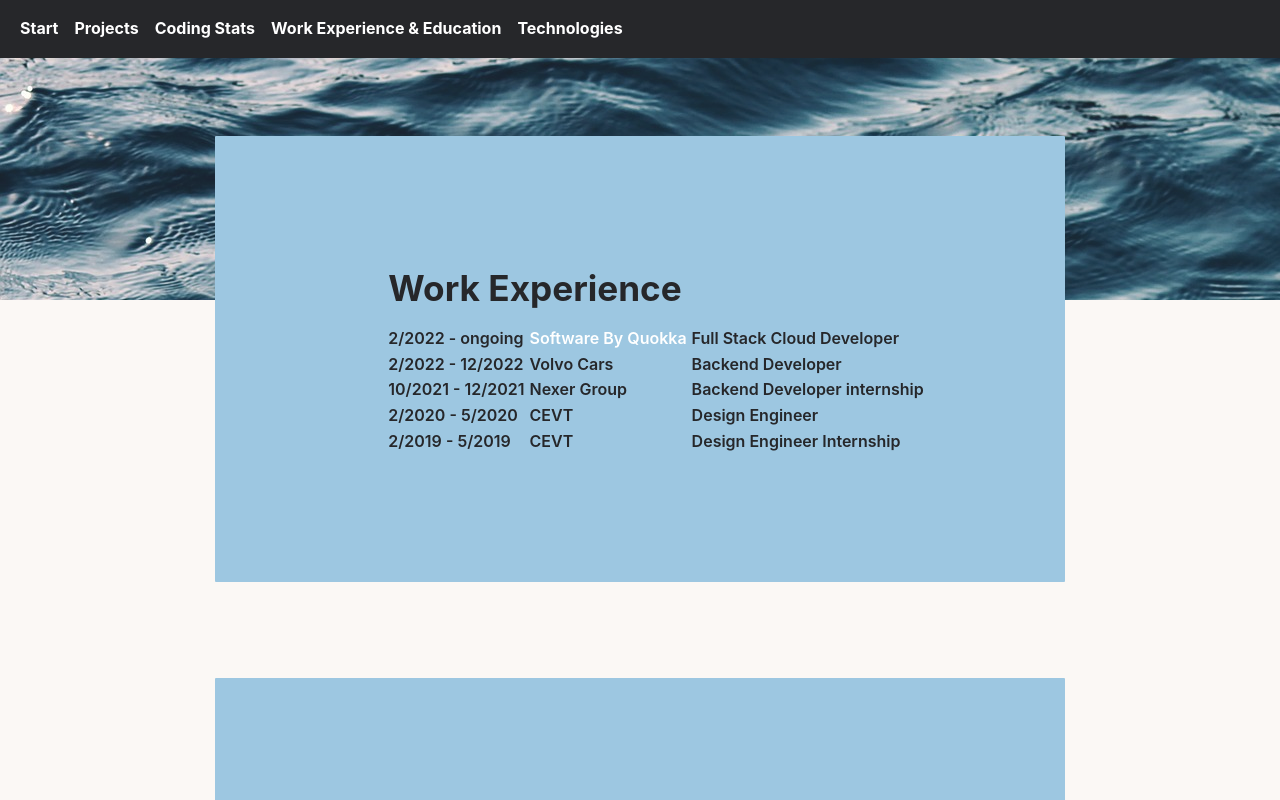
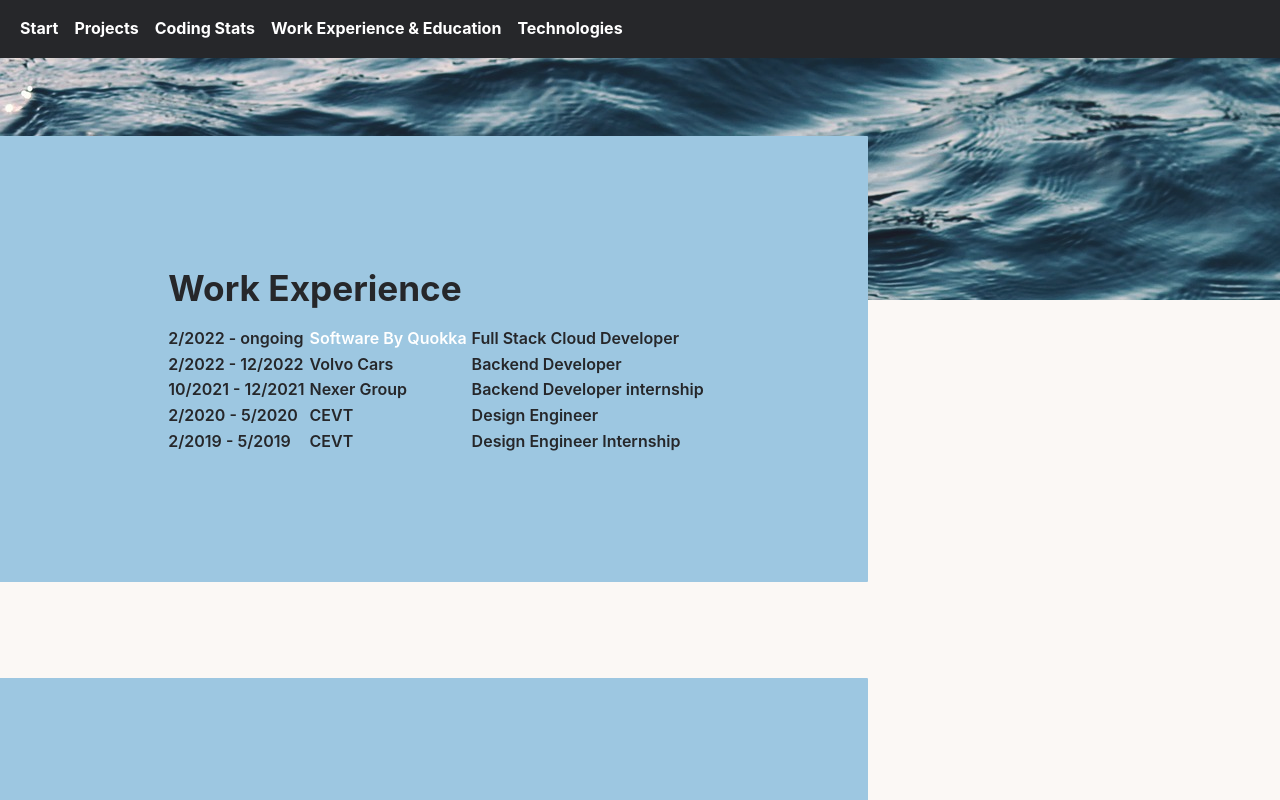
Before and after one commit to RobinAxelsson/personal-jam, a Next.js app: page /experience in a window 1280 px wide. Shown: the top 800 px of the page. Built offline with nearby package versions, Linux system fonts and the light colour scheme.

Commit message:
removed align center

```diff
--- a/styles/globals.css
+++ b/styles/globals.css
@@ -73,7 +73,6 @@ body {
     Cantarell, Fira Sans, Droid Sans, Helvetica Neue, sans-serif;
   display: flex;
   flex-direction: column;
-  align-items: center;
   min-height: 100vh;
   font-weight: 600;
   line-height: 1.5em;
@@ -170,7 +169,6 @@ main {
   border-radius: 1px;
   color: var(--clr-font-primary);
   margin: 1rem;
-  text-align: center;
   /* display: flex; */
   /* flex-direction: column; */
   /* align-items: center; */
@@ -227,7 +225,6 @@ header:active {
   .card-general {
     padding: 3rem;
     flex-direction: row;
-    text-align: left;
   }
 
   .hero-section-content {
```
